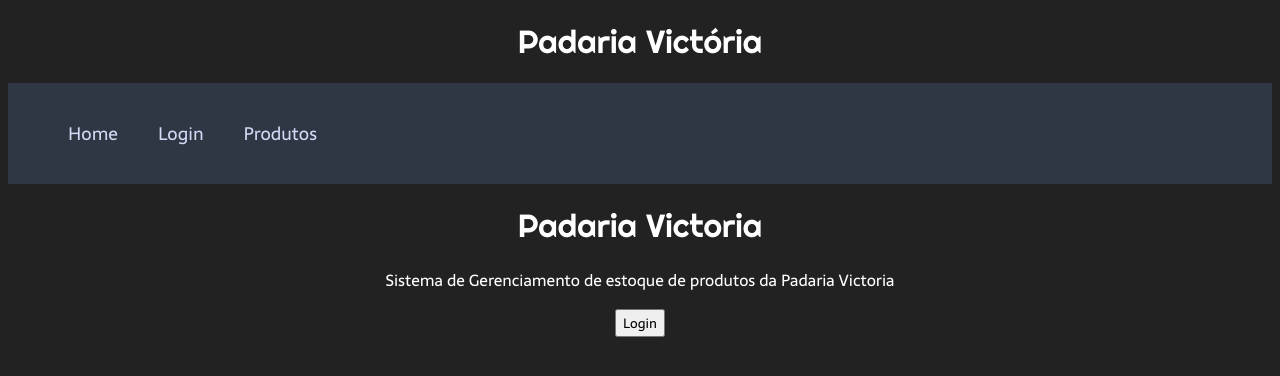
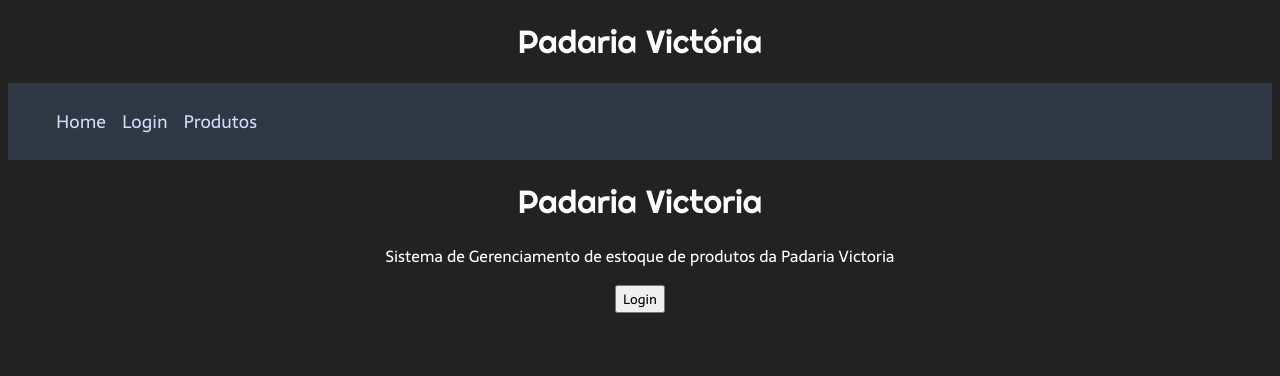
Before and after one commit to Lucas-Mombach/Projeto-React-Grupo4, a React (Create React App) app in the folder ReactProjects/my-app/: page / in a window 1280 px wide. Shown: the top 376 px of the page. Built offline with nearby package versions, Linux system fonts and the light colour scheme.

Commit message:
Menu updated

```diff
--- a/ReactProjects/my-app/src/components/Menu.css
+++ b/ReactProjects/my-app/src/components/Menu.css
@@ -19,8 +19,8 @@
   flex-direction: row;
 }
 .Menu li a {
-  padding: 10px;
-  margin: 10px;
+  padding: 4px;
+  margin: 4px;
   text-decoration: none;
   color: #D2DAF5;
   font-size: large;
```
